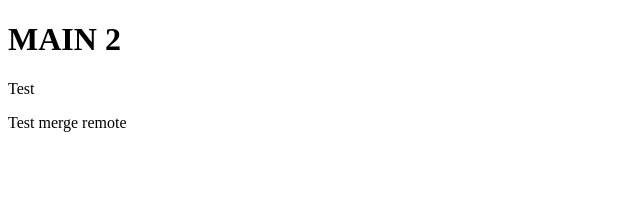
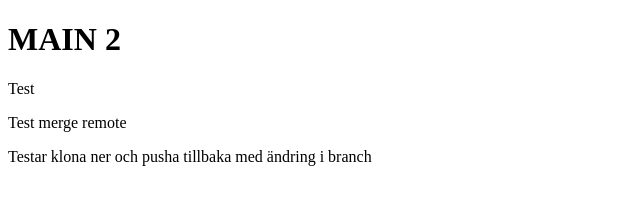
Before and after one commit to rawisha/project-group1, a website: page testfil.html in a window 1280 px wide. Shown: the whole page, without its empty margins (0-640 px from the left). Drawn offline with Linux system fonts and the light colour scheme.

Commit message:
testar ändra i cloned branch

```diff
--- a/testfil.html
+++ b/testfil.html
@@ -20,6 +20,8 @@
 
 <p>Test merge remote</p>
 
+<p>Testar klona ner och pusha tillbaka med ändring i branch</p>
+
     <script src="" async defer></script>
   </body>
 </html>
```
